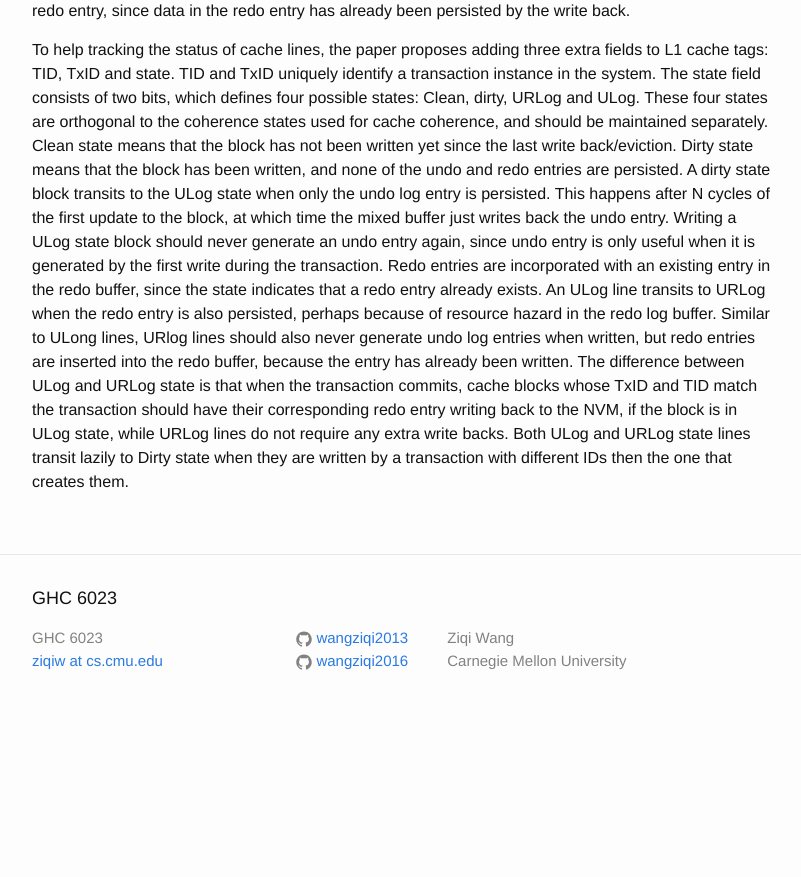
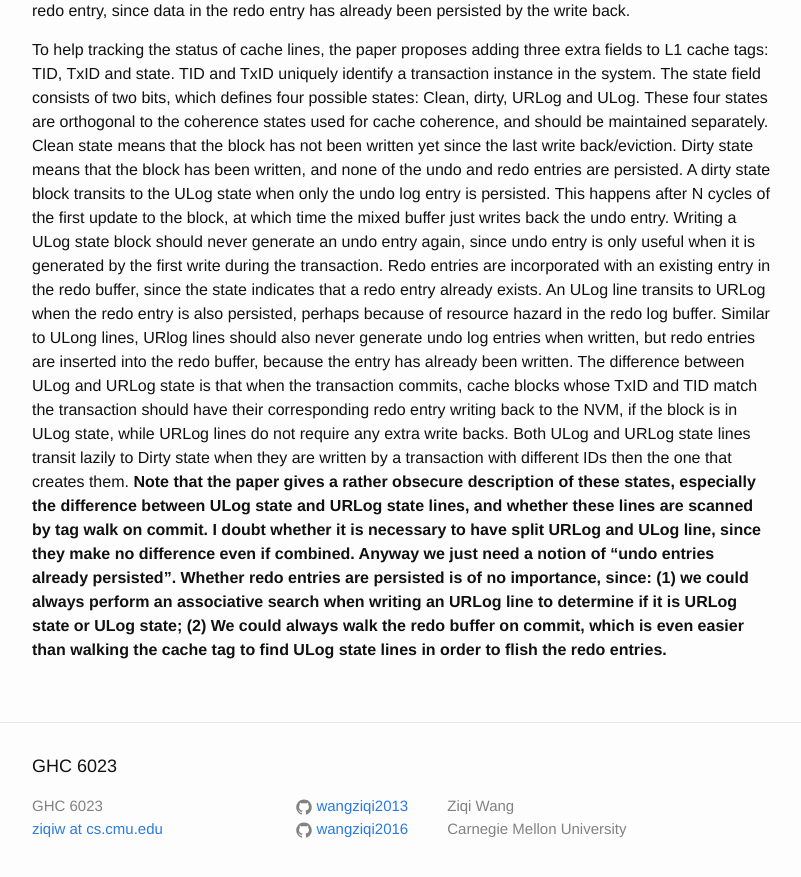
Before and after one commit to wangziqi2013/wangziqi2013.github.io, a Jekyll site: the page built from _posts/2020-06-10-morlog.markdown, in a window 1280 px wide and 900 px high, scrolled down 1804 px. Shown: the top 877 px of the window, without its empty margins (238-1039 px from the left). Built offline with Jekyll 4.4.1, drawn with Linux system fonts in a browser that asks for light colours; before the commit the page ends 2536 px from its top, so only the background shows below that.

Commit message:
Finish states

```diff
--- a/_posts/2020-06-10-morlog.markdown
+++ b/_posts/2020-06-10-morlog.markdown
@@ -81,3 +81,10 @@ whose TxID and TID match the transaction should have their corresponding redo en
 is in ULog state, while URLog lines do not require any extra write backs.
 Both ULog and URLog state lines transit lazily to Dirty state when they are written by a transaction with different IDs
 then the one that creates them.
+**Note that the paper gives a rather obsecure description of these states, especially the difference between ULog state
+and URLog state lines, and whether these lines are scanned by tag walk on commit.
+I doubt whether it is necessary to have split URLog and ULog line, since they make no difference even if combined.
+Anyway we just need a notion of "undo entries already persisted". Whether redo entries are persisted is of no importance,
+since: (1) we could always perform an associative search when writing an URLog line to determine if it is URLog state or
+ULog state; (2) We could always walk the redo buffer on commit, which is even easier than walking the cache tag
+to find ULog state lines in order to flish the redo entries.**
```
